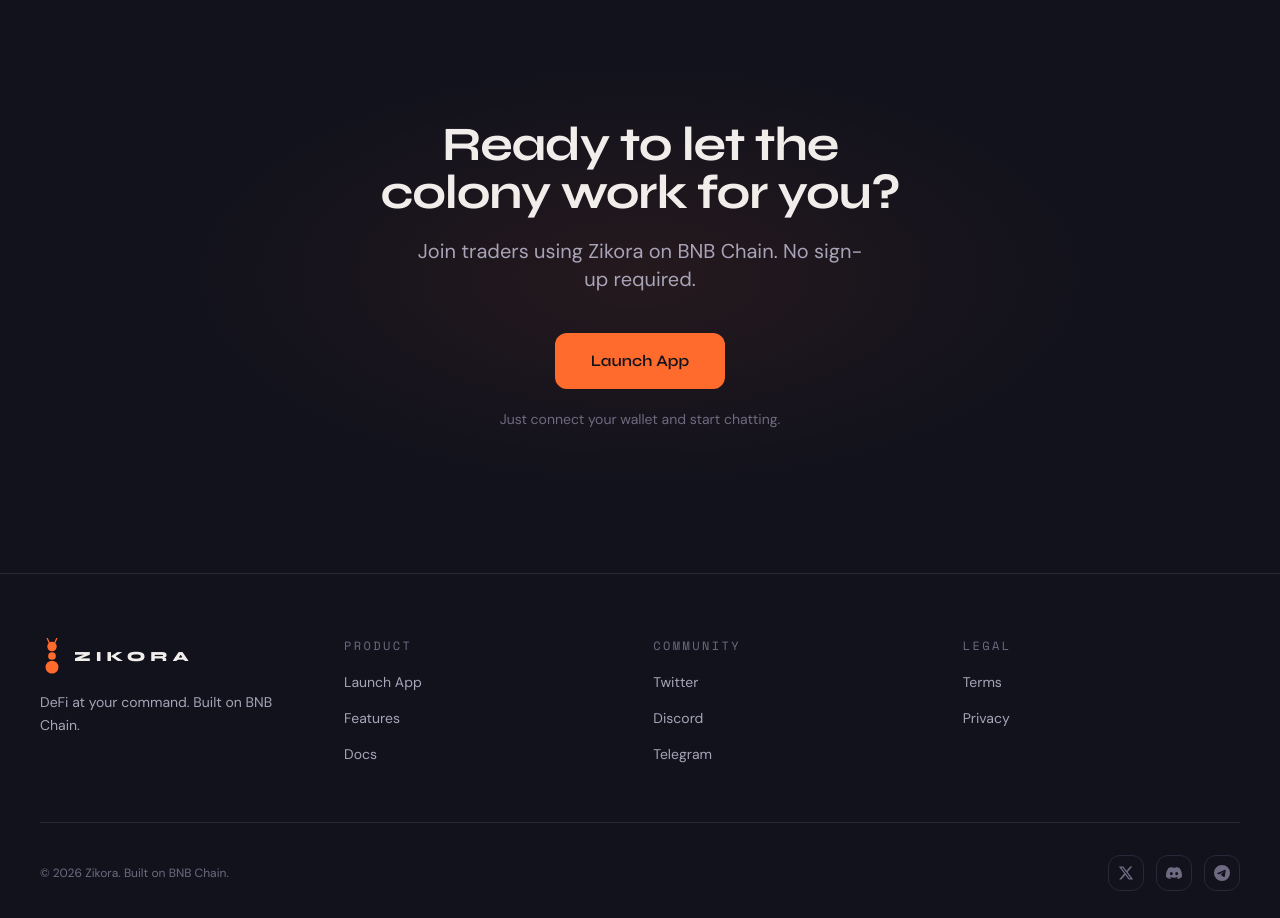
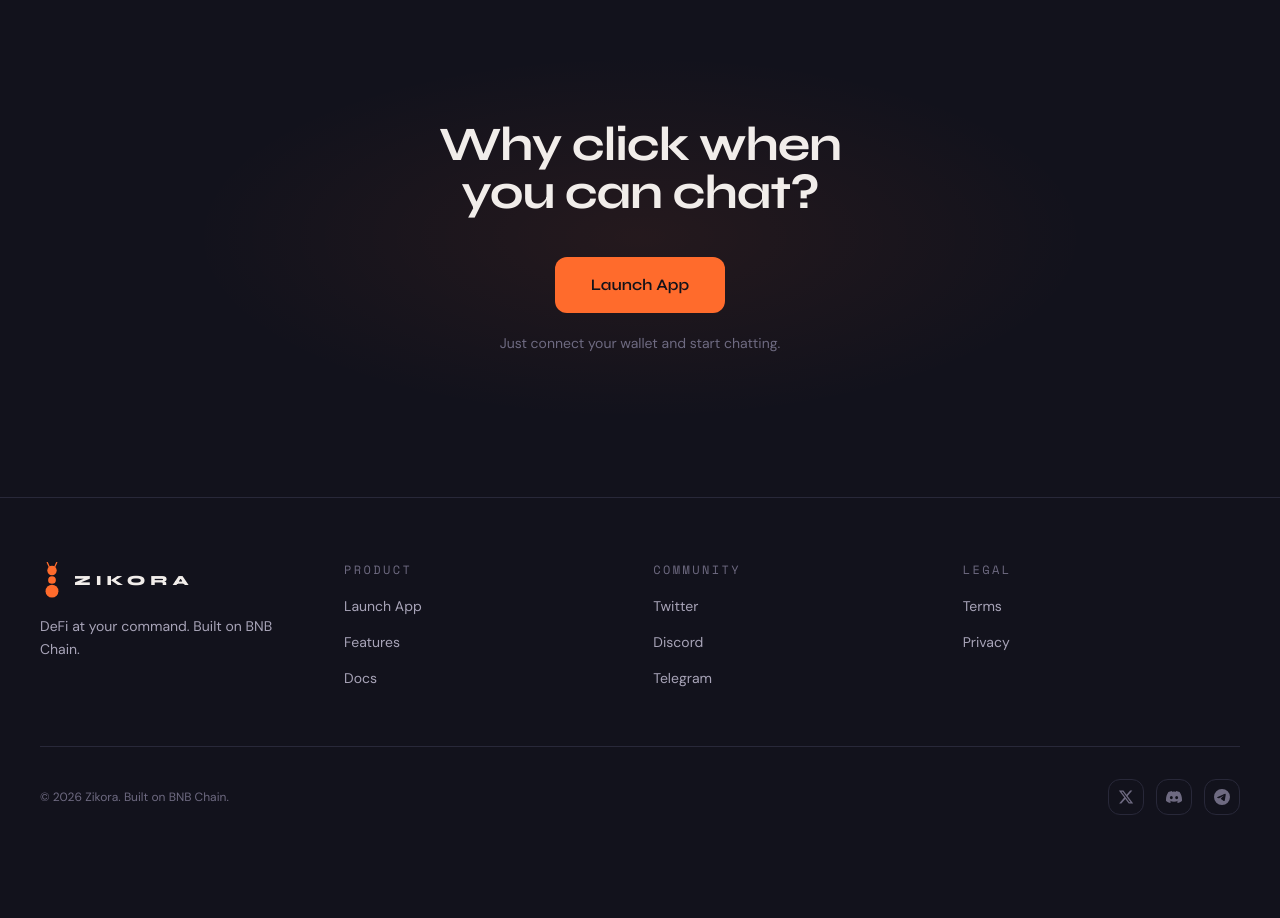
Before and after one commit to pedro-gattai/zikoraBnb, a Next.js app: page / in a window 1280 px wide. Shown: the part 1960-2878 px from the top of the page. After the commit the page ends 2839 px from the top, so only its background shows below. Built offline with nearby package versions, Linux system fonts and the light colour scheme.

Commit message:
feat: streamline CTA section with new headline\n\nRemove subtext and keep button and wallet text for clarity.

```diff
--- a/components/cta-section.tsx
+++ b/components/cta-section.tsx
@@ -16,12 +16,8 @@ export function CtaSection() {
           className="font-heading text-3xl font-bold leading-tight tracking-tight text-foreground text-balance md:text-4xl lg:text-5xl"
           style={{ fontStretch: "normal", fontWeight: 700 }}
         >
-          Ready to let the colony work for you?
+          Why click when you can chat?
         </h2>
-
-        <p className="mt-5 max-w-md text-lg leading-relaxed text-[#A8A4B8] md:text-xl">
-          Join traders using Zikora on BNB Chain. No sign-up required.
-        </p>
 
         <a
           href="#"
```
